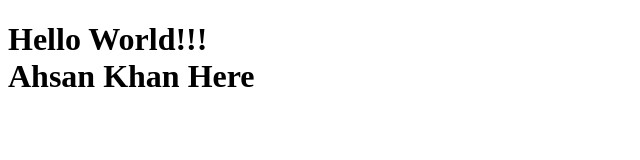
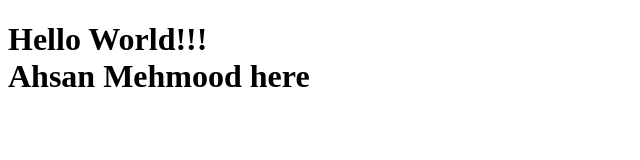
Before and after one commit to akhano26/tocsterminalali, a plain HTML site: page index.html in a window 1280 px wide. Shown: the whole page, without its empty margins (0-640 px from the left). Drawn offline with Linux system fonts and the light colour scheme.

Commit message:
Update index.html

```diff
--- a/index.html
+++ b/index.html
@@ -6,6 +6,6 @@
     <title>Hello World</title>
 </head>
 <body>
-    <h1>Hello World!!! <br/> Ahsan Khan Here</h1>
+    <h1>Hello World!!! <br/> Ahsan Mehmood here</h1>
 </body>
 </html>
```
